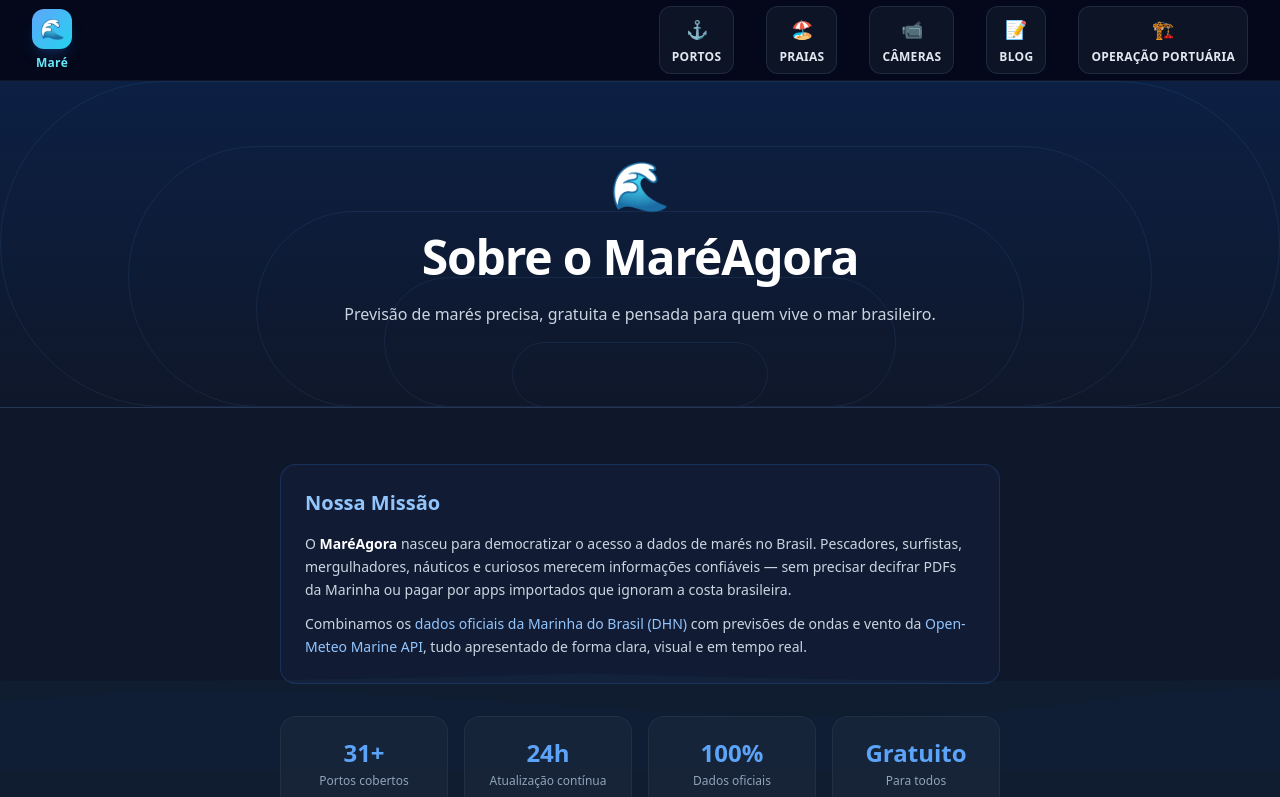
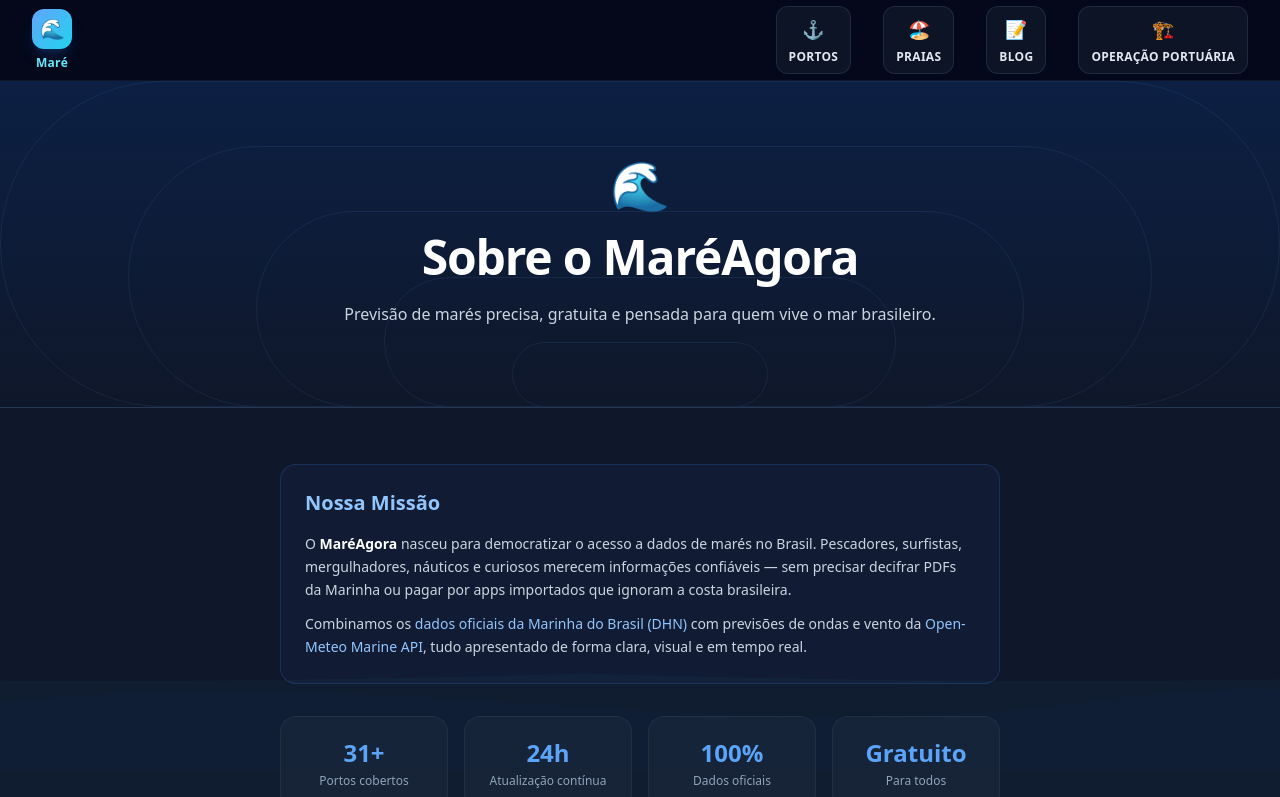
Before and after one commit to gustafa001/Mareagora, a Next.js app: page /sobre in a window 1280 px wide. Shown: the top 797 px of the page. Built offline with nearby package versions, Linux system fonts and the light colour scheme.

Commit message:
Remove Câmeras link from NavBar
Removed the Câmeras link from the NavBar component.

```diff
--- a/components/NavBar.tsx
+++ b/components/NavBar.tsx
@@ -40,16 +40,6 @@ export default function NavBar({ className = '' }: NavBarProps) {
               <span className="text-[11px] sm:text-xs font-semibold uppercase tracking-wide leading-none whitespace-nowrap">Praias</span>
             </Link>
 
-            {/* Câmeras Link */}
-            <Link
-              href="/cameras"
-              className="p-1.5 sm:px-3 sm:py-2 rounded-lg sm:rounded-xl text-slate-200 hover:text-white bg-slate-800/40 hover:bg-blue-500/20 border border-slate-700/50 hover:border-blue-400/50 transition-all duration-300 flex flex-col items-center justify-center gap-1.5 flex-shrink-0"
-              title="Praias ao Vivo"
-            >
-              <span className="text-sm sm:text-lg leading-none">📹</span>
-              <span className="text-[11px] sm:text-xs font-semibold uppercase tracking-wide leading-none whitespace-nowrap">Câmeras</span>
-            </Link>
-
             {/* Blog Link */}
             <Link
               href="/blog"
```
